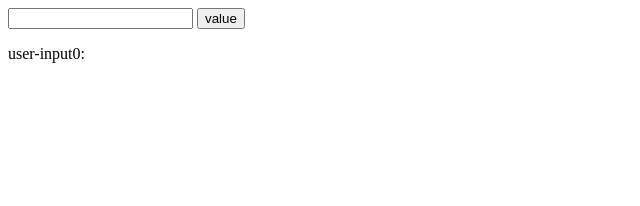
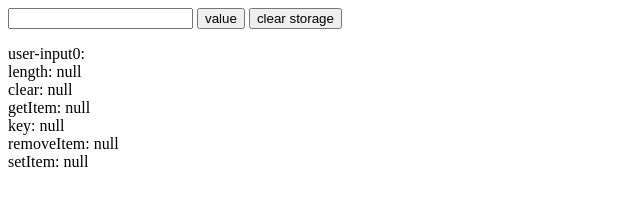
Before and after one commit to velozmontero/local_storage, a plain HTML site: page index.html in a window 1280 px wide. Both pictures are taken after a click on the button "value". Shown: the whole page, without its empty margins (0-640 px from the left). Drawn offline with Linux system fonts and the light colour scheme.

Commit message:
completed

```diff
--- a/index.html
+++ b/index.html
@@ -3,27 +3,36 @@
 <head>
     <title>Local Storage</title>
     <script>
-        var ctr= 0;
+        var ctr= localStorage.length;
         function saveValue(){
             var box= document.getElementById("text-box");
             var val= box.value;
+
             localStorage.setItem("user-input"+ctr,val);
 
-            writeToP("user-input"+ctr, val);
+            writeToP();
             ctr++;
         }
-        function writeToP(a,b){
+        function writeToP(){
             var p= document.getElementById("saved-values");
-            /*for (var st in localStorage){
+            p.innerHTML=" ";
+            for (var st in localStorage){
                 p.innerHTML += st + ": " + localStorage.getItem(st) +"<br>";
-            }*/
-            p.innerHTML= p.innerHTML= p.innerHTML + a + ": " + b + "<br>";
+            }
+            //p.innerHTML= p.innerHTML= p.innerHTML + a + ": " + b + "<br>";
+        }
+        function clearStorage(){
+            localStorage.clear();
+            p = document.getElementById("saved-values");
+            p.innerHTML=" ";
+            ctr = 0;
         }
     </script>
 </head>
 <body>
     <input type="text" id="text-box">
     <button onclick="saveValue();">value</button>
+    <button onclick="clearStorage();">clear storage</button>
     <p id="saved-values"></p>
 </body>
 </html>
```
